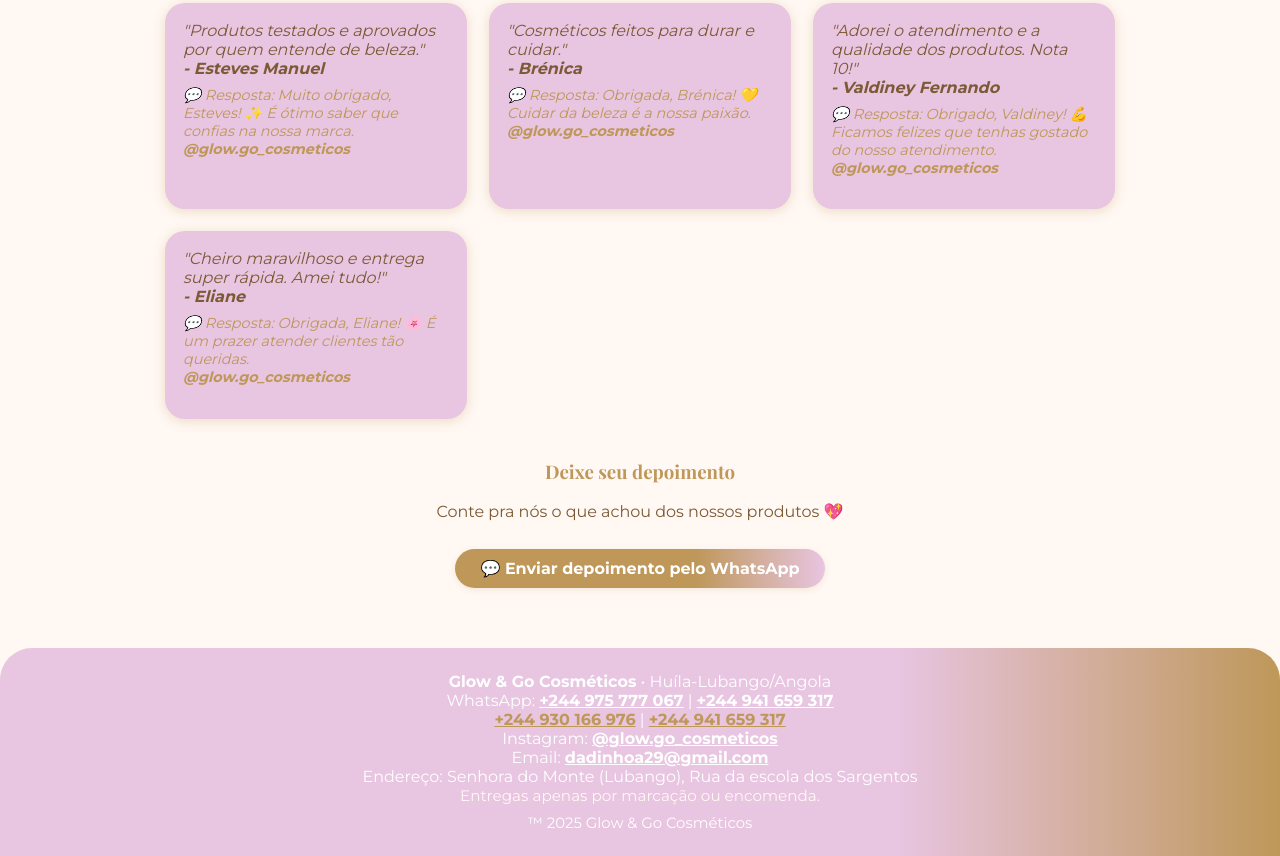
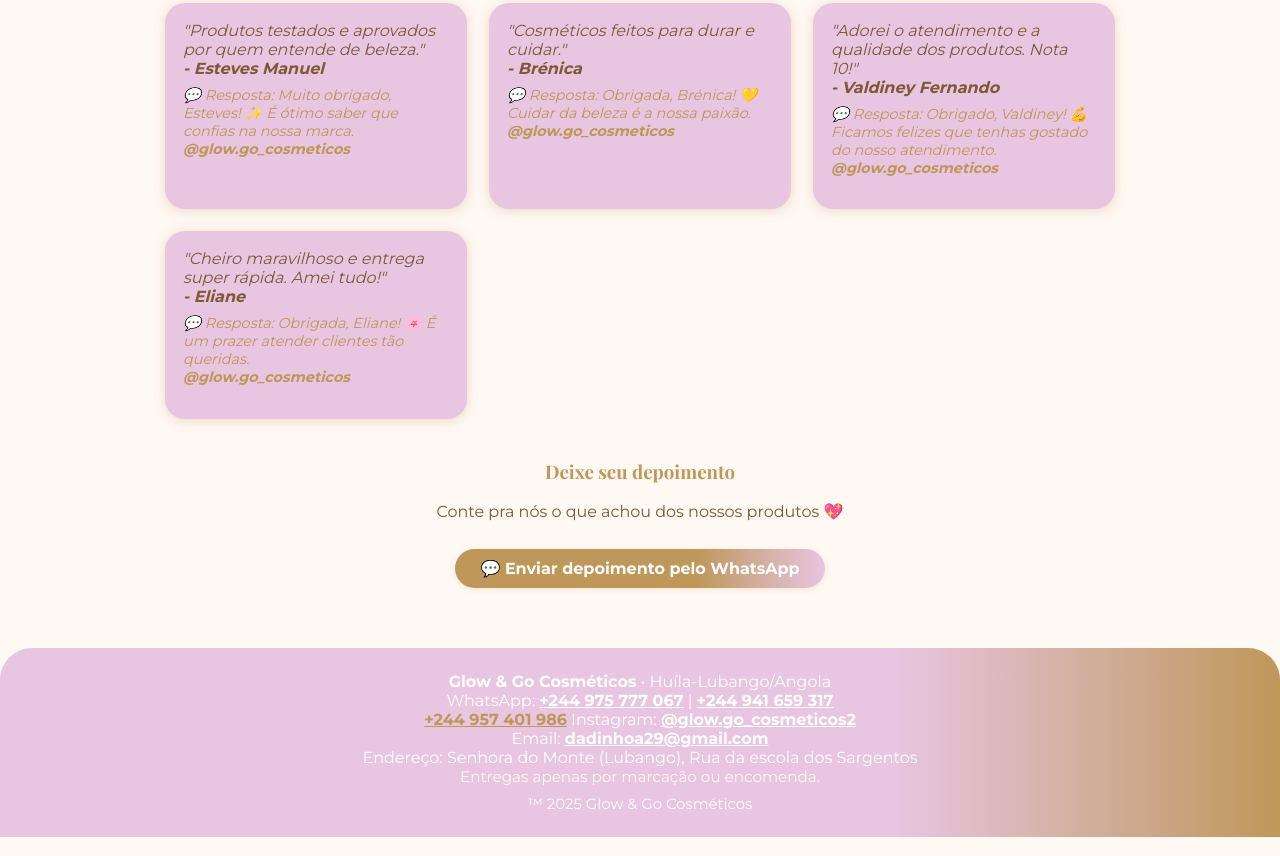
Before and after one commit to Teka-ggc/glow_e_go_store.online, a plain HTML site: page index.html in a window 1280 px wide. Shown: the part 2375-3231 px from the top of the page. Drawn offline with nearby package versions, Linux system fonts and the light colour scheme.

Commit message:
Atualizar o index.html

```diff
--- a/index.html
+++ b/index.html
@@ -443,8 +443,8 @@
   <div>
     <b>Glow & Go Cosméticos</b> • Huíla-Lubango/Angola<br>
     WhatsApp: <a href="https://wa.me/244975777067" target="_blank">+244 975 777 067</a> | <a href="https://wa.me/244941659317" target="_blank">+244 941 659 317</a><br>
-    <a href="tel:+244930166976" style="color:#be9759;font-weight:bold;">+244 930 166 976</a> | <a href="tel:+244941659317" style="color:#be9759;font-weight:bold;">+244 941 659 317</a><br>
-    Instagram: <a href="https://www.instagram.com/glow.go_cosmeticos?igsh=MXB1MG9kMzZlbmxtaQ==" target="_blank">@glow.go_cosmeticos</a><br>
+    <a href="tel:+244957401986" style="color:#be9759;font-weight:bold;">+244 957 401 986</a>
+    Instagram: <a href="https://www.instagram.com/glow.go_cosmeticos2?igsi=MW5ud3V5MmZ2czR6Yg==" target="_blank">@glow.go_cosmeticos2</a><br>
     Email: <a href="mailto:dadinhoa29@gmail.com">dadinhoa29@gmail.com</a><br>
     Endereço: Senhora do Monte (Lubango), Rua da escola dos Sargentos<br>
     <span style="color:#fff8f3; font-size:0.95em;">Entregas apenas por marcação ou encomenda.</span>
```
